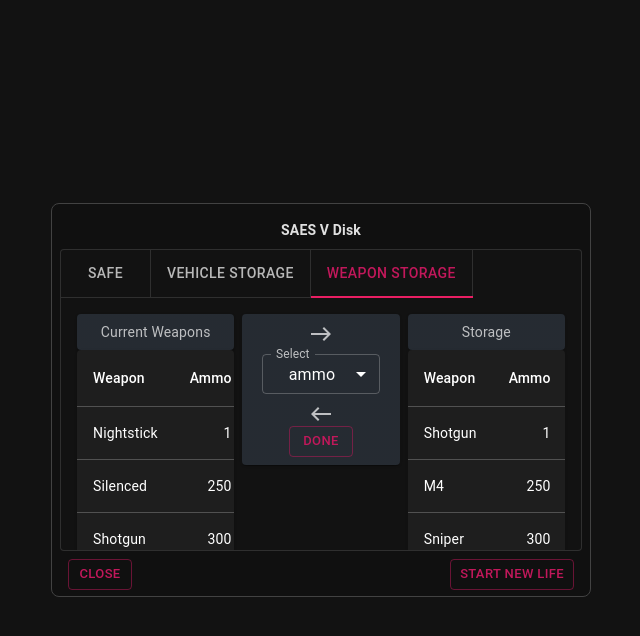
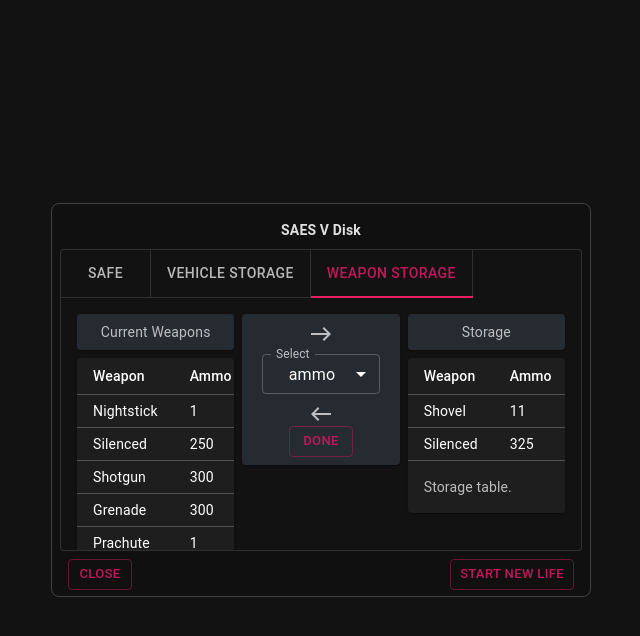
Before and after one commit to vtonu/material_ui_box, a React (Create React App) app: page / in a window 1280 px wide. Both pictures are taken after a click on the tab "WEAPON STORAGE". Shown: the top 636 px of the page, without its empty margins (319-959 px from the left). Built offline with nearby package versions, Linux system fonts and the light colour scheme.

Commit message:
Updated the tables in weapon storage tab

```diff
--- a/src/components/currentWeaponsTable.js
+++ b/src/components/currentWeaponsTable.js
@@ -17,13 +17,14 @@ const rows = [
   createData('Shotgun', 300),
   createData('Grenade', 300),
   createData('Prachute', 1),
+  createData('Baseball Bat', 1),
 ];
 
 export default function AccessibleTable() {
   return (
     <TableContainer component={Paper}>
-      <Table aria-label="caption table">
-        <caption>Current weapons storage table.</caption>
+      <Table sx={{ minWidth: 150 }} size="small" aria-label="caption table">
+        <caption>Current weapons table.</caption>
         <TableHead>
           <TableRow>
             <TableCell>Weapon</TableCell>
@@ -36,7 +37,7 @@ export default function AccessibleTable() {
               <TableCell component="th" scope="row">
                 {row.weaponType}
               </TableCell>
-              <TableCell align="right">{row.ammoType}</TableCell>
+              <TableCell>{row.ammoType}</TableCell>
             </TableRow>
           ))}
         </TableBody>
--- a/src/components/storageTable.js
+++ b/src/components/storageTable.js
@@ -11,17 +11,12 @@ function createData(weaponType, ammoType) {
   return { weaponType, ammoType };
 }
 
-const rows = [
-  createData('Shotgun', 1),
-  createData('M4', 250),
-  createData('Sniper', 300),
-  createData('Shovel', 11),
-];
+const rows = [createData('Shovel', 11), createData('Silenced', 325)];
 
 export default function AccessibleTable() {
   return (
     <TableContainer component={Paper}>
-      <Table aria-label="caption table">
+      <Table sx={{ minWidth: 150 }} size="small" aria-label="caption table">
         <caption>Storage table.</caption>
         <TableHead>
           <TableRow>
@@ -35,7 +30,7 @@ export default function AccessibleTable() {
               <TableCell component="th" scope="row">
                 {row.weaponType}
               </TableCell>
-              <TableCell align="right">{row.ammoType}</TableCell>
+              <TableCell>{row.ammoType}</TableCell>
             </TableRow>
           ))}
         </TableBody>
--- a/src/components/weaponStorage.js
+++ b/src/components/weaponStorage.js
@@ -20,11 +20,13 @@ const Item = styled(Paper)(({ theme }) => ({
 
 export default function AutoGrid() {
   return (
-    <Box sx={{ flexGrow: 1 }}>
+    <Box>
       <Grid container spacing={1}>
         <Grid xs>
-          <Item>Current Weapons</Item>
-          <AccessibleTable></AccessibleTable>
+          <Item sx={{ mb: 1 }}>Current Weapons</Item>
+          <Box sx={{ p: 0 }}>
+            <AccessibleTable></AccessibleTable>
+          </Box>
         </Grid>
         <Grid xs={4}>
           <Item>
@@ -44,7 +46,7 @@ export default function AutoGrid() {
           </Item>
         </Grid>
         <Grid xs>
-          <Item>Storage</Item>
+          <Item sx={{ mb: 1 }}>Storage</Item>
           <AccessibleTable2></AccessibleTable2>
         </Grid>
       </Grid>
```
